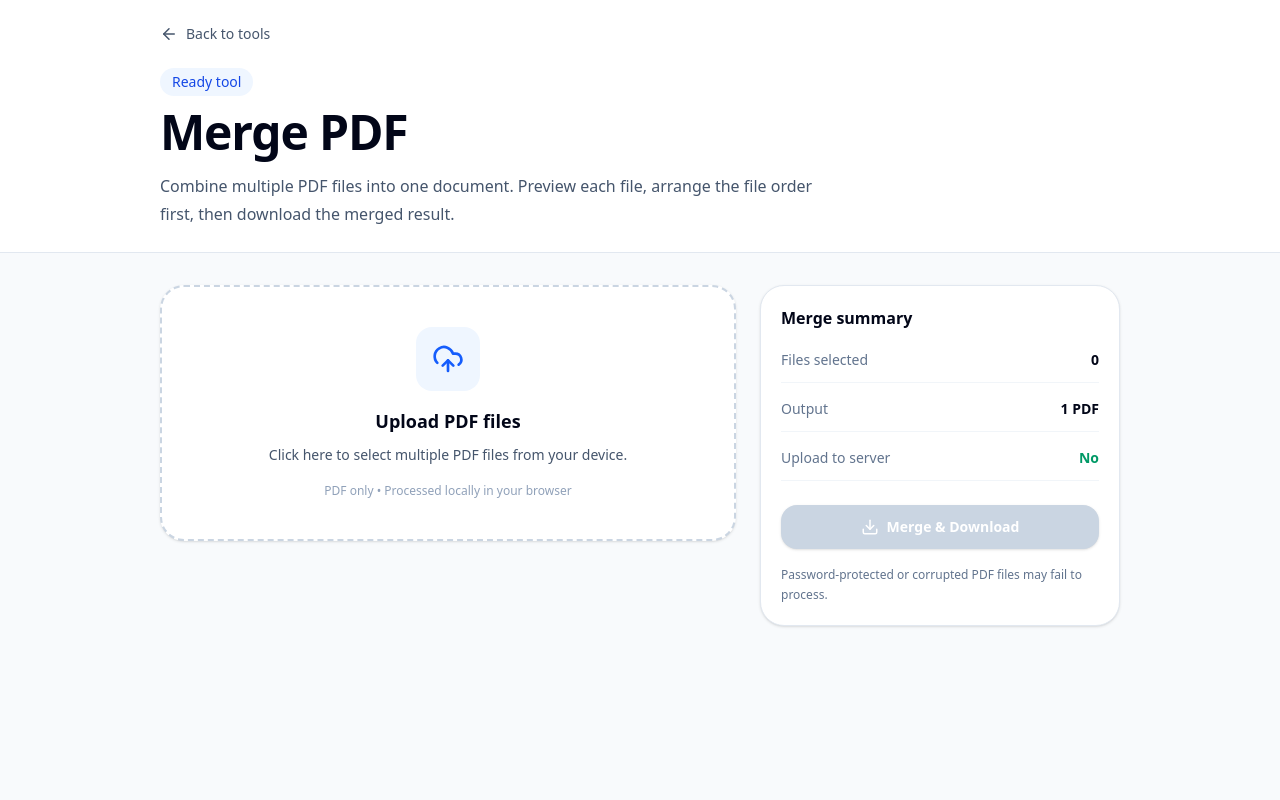
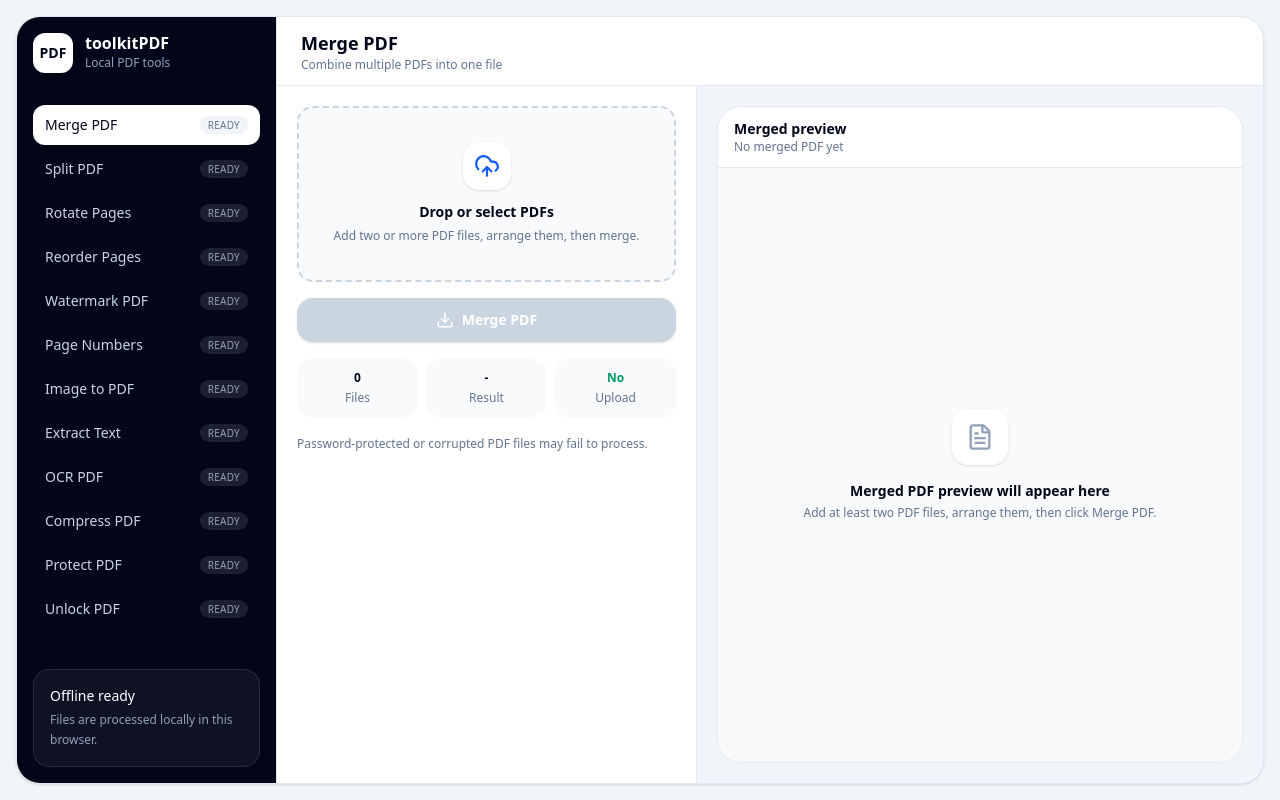
Before and after one commit to fdhlaly/toolkitPDF, a Next.js app: page /tools/merge in a window 1280 px wide. Built offline with nearby package versions, Linux system fonts and the light colour scheme.

Commit message:
feat: refactor MergePdfPage to use AppShell and enhance merged PDF preview functionality

```diff
--- a/src/app/tools/merge/page.tsx
+++ b/src/app/tools/merge/page.tsx
@@ -1,21 +1,18 @@
 "use client";
 
-import PdfPreviewModal from "@/components/PdfPreviewModal";
-import Link from "next/link";
+import AppShell from "@/components/AppShell";
 import { PDFDocument } from "pdf-lib";
 import {
   ArrowDown,
-  ArrowLeft,
   ArrowUp,
   Download,
-  Eye,
   FileText,
   Loader2,
   Trash2,
   UploadCloud,
   X,
 } from "lucide-react";
-import { ChangeEvent, useState } from "react";
+import { ChangeEvent, useEffect, useState } from "react";
 
 type PdfFileItem = {
   id: string;
@@ -32,15 +29,31 @@ const formatFileSize = (size: number) => {
 
 export default function MergePdfPage() {
   const [files, setFiles] = useState<PdfFileItem[]>([]);
-  const [previewFile, setPreviewFile] = useState<File | null>(null);
+  const [mergedBlob, setMergedBlob] = useState<Blob | null>(null);
+  const [mergedPreviewUrl, setMergedPreviewUrl] = useState("");
   const [isMerging, setIsMerging] = useState(false);
   const [error, setError] = useState("");
+
+  useEffect(() => {
+    return () => {
+      if (mergedPreviewUrl) {
+        URL.revokeObjectURL(mergedPreviewUrl);
+      }
+    };
+  }, [mergedPreviewUrl]);
+
+  const resetMergedResult = () => {
+    setMergedBlob(null);
+    setMergedPreviewUrl("");
+  };
 
   const handleFileChange = (event: ChangeEvent<HTMLInputElement>) => {
     const selectedFiles = Array.from(event.target.files || []);
 
     const pdfFiles = selectedFiles.filter(
-      (file) => file.type === "application/pdf" || file.name.endsWith(".pdf"),
+      (file) =>
+        file.type === "application/pdf" ||
+        file.name.toLowerCase().endsWith(".pdf"),
     );
 
     if (pdfFiles.length !== selectedFiles.length) {
@@ -54,18 +67,25 @@ export default function MergePdfPage() {
       file,
     }));
 
+    if (mappedFiles.length === 0) {
+      event.target.value = "";
+      return;
+    }
+
+    resetMergedResult();
     setFiles((prev) => [...prev, ...mappedFiles]);
     event.target.value = "";
   };
 
   const removeFile = (id: string) => {
+    resetMergedResult();
     setFiles((prev) => prev.filter((item) => item.id !== id));
   };
 
   const clearFiles = () => {
+    resetMergedResult();
     setFiles([]);
     setError("");
-    setPreviewFile(null);
   };
 
   const moveFile = (index: number, direction: "up" | "down") => {
@@ -82,6 +102,7 @@ export default function MergePdfPage() {
         newFiles[index],
       ];
 
+      resetMergedResult();
       return newFiles;
     });
   };
@@ -119,7 +140,23 @@ export default function MergePdfPage() {
       pdfView.set(mergedPdfBytes);
 
       const blob = new Blob([pdfArrayBuffer], { type: "application/pdf" });
-      const url = URL.createObjectURL(blob);
+      const previewUrl = URL.createObjectURL(blob);
+
+      setMergedBlob(blob);
+      setMergedPreviewUrl(previewUrl);
+    } catch {
+      setError(
+        "Failed to merge PDF files. Make sure the files are valid and not password-protected.",
+      );
+    } finally {
+      setIsMerging(false);
+    }
+  };
+
+  const downloadMergedPdf = () => {
+    if (!mergedBlob) return;
+
+    const url = URL.createObjectURL(mergedBlob);
 
     const link = document.createElement("a");
     link.href = url;
@@ -129,48 +166,20 @@ export default function MergePdfPage() {
     document.body.removeChild(link);
 
     URL.revokeObjectURL(url);
-    } catch {
-      setError(
-        "Failed to merge PDF files. Make sure the files are valid and not password-protected.",
-      );
-    } finally {
-      setIsMerging(false);
-    }
   };
 
   return (
-    <>
-      <main className="min-h-screen bg-slate-50">
-        <section className="border-b border-slate-200 bg-white">
-          <div className="mx-auto max-w-5xl px-5 py-6 md:px-8">
-            <Link
-              href="/"
-              className="mb-6 inline-flex items-center gap-2 text-sm font-medium text-slate-600 transition hover:text-slate-950"
+    <AppShell
+      title="Merge PDF"
+      description="Combine multiple PDFs into one file"
+      activeHref="/tools/merge"
+      showMobileBackLink
+      contentClassName="flex-1 overflow-hidden"
     >
-              <ArrowLeft size={18} />
-              Back to tools
-            </Link>
-
-            <div>
-              <p className="mb-3 inline-flex rounded-full bg-blue-50 px-3 py-1 text-sm font-medium text-blue-700">
-                Ready tool
-              </p>
-
-              <h1 className="text-3xl font-bold tracking-tight text-slate-950 md:text-5xl">
-                Merge PDF
-              </h1>
-
-              <p className="mt-4 max-w-2xl text-base leading-7 text-slate-600">
-                Combine multiple PDF files into one document. Preview each file,
-                arrange the file order first, then download the merged result.
-              </p>
-            </div>
-          </div>
-        </section>
-
-        <section className="mx-auto grid max-w-5xl gap-6 px-5 py-8 md:px-8 lg:grid-cols-[1fr_360px]">
-          <div className="space-y-5">
-            <label className="flex min-h-64 cursor-pointer flex-col items-center justify-center rounded-3xl border-2 border-dashed border-slate-300 bg-white p-8 text-center shadow-sm transition hover:border-blue-300 hover:bg-blue-50/30">
+      <div className="grid h-full overflow-hidden lg:grid-cols-[420px_1fr]">
+        <section className="overflow-y-auto border-b border-slate-200 p-4 md:p-5 lg:border-b-0 lg:border-r">
+          <div className="space-y-4">
+            <label className="flex min-h-44 cursor-pointer flex-col items-center justify-center rounded-2xl border-2 border-dashed border-slate-300 bg-slate-50 p-6 text-center transition hover:border-blue-300 hover:bg-blue-50/40">
               <input
                 type="file"
                 accept="application/pdf,.pdf"
@@ -179,105 +188,99 @@ export default function MergePdfPage() {
                 onChange={handleFileChange}
               />
 
-              <div className="mb-4 flex h-16 w-16 items-center justify-center rounded-2xl bg-blue-50 text-blue-600">
-                <UploadCloud size={32} />
+              <div className="mb-3 flex size-12 items-center justify-center rounded-2xl bg-white text-blue-600 shadow-sm">
+                <UploadCloud size={26} />
               </div>
 
-              <h2 className="text-lg font-semibold text-slate-950">
-                Upload PDF files
+              <h2 className="text-sm font-semibold text-slate-950">
+                Drop or select PDFs
               </h2>
 
-              <p className="mt-2 max-w-md text-sm leading-6 text-slate-600">
-                Click here to select multiple PDF files from your device.
-              </p>
-
-              <p className="mt-4 text-xs font-medium text-slate-400">
-                PDF only • Processed locally in your browser
+              <p className="mt-1 text-xs leading-5 text-slate-500">
+                Add two or more PDF files, arrange them, then merge.
               </p>
             </label>
 
             {error && (
               <div className="flex items-start justify-between gap-4 rounded-2xl border border-red-200 bg-red-50 p-4 text-sm text-red-700">
                 <p>{error}</p>
-                <button onClick={() => setError("")}>
+                <button type="button" onClick={() => setError("")}>
                   <X size={18} />
                 </button>
               </div>
             )}
 
             {files.length > 0 && (
-              <div className="rounded-3xl border border-slate-200 bg-white p-5 shadow-sm">
+              <div className="rounded-2xl border border-slate-200 bg-white p-4">
                 <div className="mb-4 flex items-center justify-between gap-4">
                   <div>
-                    <h2 className="font-semibold text-slate-950">
+                    <h2 className="text-sm font-semibold text-slate-950">
                       Selected files
                     </h2>
-                    <p className="mt-1 text-sm text-slate-500">
-                      The final PDF will follow this order.
+                    <p className="mt-1 text-xs text-slate-500">
+                      Final PDF follows this order.
                     </p>
                   </div>
 
                   <button
+                    type="button"
                     onClick={clearFiles}
-                    className="inline-flex items-center gap-2 rounded-full border border-slate-200 px-4 py-2 text-sm font-medium text-slate-600 transition hover:border-red-200 hover:bg-red-50 hover:text-red-600"
+                    className="inline-flex items-center gap-2 rounded-xl border border-slate-200 px-3 py-2 text-xs font-medium text-slate-600 transition hover:border-red-200 hover:bg-red-50 hover:text-red-600"
                   >
-                    <Trash2 size={16} />
+                    <Trash2 size={15} />
                     Clear
                   </button>
                 </div>
 
-                <div className="space-y-3">
+                <div className="space-y-2">
                   {files.map((item, index) => (
                     <div
                       key={item.id}
-                      className="flex flex-col gap-3 rounded-2xl border border-slate-200 p-4 sm:flex-row sm:items-center"
+                      className="rounded-2xl border border-slate-200 bg-white p-3 transition hover:bg-slate-50"
                     >
-                      <div className="flex h-11 w-11 shrink-0 items-center justify-center rounded-xl bg-slate-100 text-slate-500">
-                        <FileText size={22} />
+                      <div className="flex items-start gap-3">
+                        <div className="flex size-10 shrink-0 items-center justify-center rounded-xl bg-slate-100 text-slate-500">
+                          <FileText size={20} />
                         </div>
 
                         <div className="min-w-0 flex-1">
-                        <p className="truncate font-medium text-slate-950">
+                          <p className="truncate text-sm font-semibold text-slate-950">
                             {index + 1}. {item.file.name}
                           </p>
-                        <p className="mt-1 text-sm text-slate-500">
+                          <p className="mt-1 text-xs text-slate-500">
                             {formatFileSize(item.file.size)}
                           </p>
                         </div>
+                      </div>
 
-                      <div className="flex items-center gap-1 self-end sm:self-auto">
+                      <div className="mt-3 flex items-center justify-end gap-1">
                         <button
-                          onClick={() => setPreviewFile(item.file)}
-                          className="rounded-lg p-2 text-slate-500 transition hover:bg-blue-50 hover:text-blue-600"
-                          title="Preview file"
+                          type="button"
+                          onClick={() => moveFile(index, "up")}
+                          disabled={index === 0}
+                          className="rounded-lg p-2 text-slate-500 transition hover:bg-white disabled:cursor-not-allowed disabled:opacity-30"
+                          title="Move up"
                         >
-                          <Eye size={17} />
+                          <ArrowUp size={16} />
                         </button>
 
                         <button
-                          onClick={() => moveFile(index, "up")}
-                          disabled={index === 0}
-                          className="rounded-lg p-2 text-slate-500 transition hover:bg-slate-100 disabled:cursor-not-allowed disabled:opacity-30"
-                          title="Move up"
+                          type="button"
+                          onClick={() => moveFile(index, "down")}
+                          disabled={index === files.length - 1}
+                          className="rounded-lg p-2 text-slate-500 transition hover:bg-white disabled:cursor-not-allowed disabled:opacity-30"
+                          title="Move down"
                         >
-                          <ArrowUp size={17} />
+                          <ArrowDown size={16} />
                         </button>
 
                         <button
-                          onClick={() => moveFile(index, "down")}
-                          disabled={index === files.length - 1}
-                          className="rounded-lg p-2 text-slate-500 transition hover:bg-slate-100 disabled:cursor-not-allowed disabled:opacity-30"
-                          title="Move down"
-                        >
-                          <ArrowDown size={17} />
-                        </button>
-
-                        <button
+                          type="button"
                           onClick={() => removeFile(item.id)}
                           className="rounded-lg p-2 text-slate-500 transition hover:bg-red-50 hover:text-red-600"
                           title="Remove file"
                         >
-                          <Trash2 size={17} />
+                          <Trash2 size={16} />
                         </button>
                       </div>
                     </div>
@@ -285,59 +288,96 @@ export default function MergePdfPage() {
                 </div>
               </div>
             )}
-          </div>
-
-          <aside className="h-fit rounded-3xl border border-slate-200 bg-white p-5 shadow-sm lg:sticky lg:top-6">
-            <h2 className="font-semibold text-slate-950">Merge summary</h2>
-
-            <div className="mt-5 space-y-4 text-sm">
-              <div className="flex items-center justify-between border-b border-slate-100 pb-3">
-                <span className="text-slate-500">Files selected</span>
-                <span className="font-semibold text-slate-950">
-                  {files.length}
-                </span>
-              </div>
-
-              <div className="flex items-center justify-between border-b border-slate-100 pb-3">
-                <span className="text-slate-500">Output</span>
-                <span className="font-semibold text-slate-950">1 PDF</span>
-              </div>
-
-              <div className="flex items-center justify-between border-b border-slate-100 pb-3">
-                <span className="text-slate-500">Upload to server</span>
-                <span className="font-semibold text-emerald-600">No</span>
-              </div>
-            </div>
 
             <button
-              onClick={mergePdfFiles}
-              disabled={isMerging || files.length < 2}
-              className="mt-6 inline-flex w-full items-center justify-center gap-2 rounded-2xl bg-blue-600 px-5 py-3 text-sm font-semibold text-white shadow-sm transition hover:bg-blue-700 disabled:cursor-not-allowed disabled:bg-slate-300"
+              type="button"
+              onClick={mergedBlob ? downloadMergedPdf : mergePdfFiles}
+              disabled={isMerging || (!mergedBlob && files.length < 2)}
+              className="inline-flex w-full items-center justify-center gap-2 rounded-2xl bg-blue-600 px-5 py-3 text-sm font-semibold text-white shadow-sm transition hover:bg-blue-700 disabled:cursor-not-allowed disabled:bg-slate-300"
             >
               {isMerging ? (
                 <>
                   <Loader2 size={18} className="animate-spin" />
                   Merging...
                 </>
+              ) : mergedBlob ? (
+                <>
+                  <Download size={18} />
+                  Download Merged PDF
+                </>
               ) : (
                 <>
                   <Download size={18} />
-                  Merge & Download
+                  Merge PDF
                 </>
               )}
             </button>
 
-            <p className="mt-4 text-xs leading-5 text-slate-500">
+            <div className="grid grid-cols-3 gap-2 text-center text-xs">
+              <div className="rounded-2xl bg-slate-50 p-3">
+                <p className="font-semibold text-slate-950">{files.length}</p>
+                <p className="mt-1 text-slate-500">Files</p>
+              </div>
+
+              <div className="rounded-2xl bg-slate-50 p-3">
+                <p className="font-semibold text-slate-950">
+                  {mergedBlob ? "Ready" : "-"}
+                </p>
+                <p className="mt-1 text-slate-500">Result</p>
+              </div>
+
+              <div className="rounded-2xl bg-slate-50 p-3">
+                <p className="font-semibold text-emerald-600">No</p>
+                <p className="mt-1 text-slate-500">Upload</p>
+              </div>
+            </div>
+
+            <p className="text-xs leading-5 text-slate-500">
               Password-protected or corrupted PDF files may fail to process.
             </p>
-          </aside>
+          </div>
         </section>
-      </main>
 
-      <PdfPreviewModal
-        file={previewFile}
-        onClose={() => setPreviewFile(null)}
+        <section className="min-h-130 bg-slate-100 p-4 md:p-5">
+          <div className="flex h-full min-h-120 flex-col overflow-hidden rounded-3xl border border-slate-200 bg-white">
+            <div className="flex items-center justify-between gap-4 border-b border-slate-200 px-4 py-3">
+              <div className="min-w-0">
+                <h2 className="text-sm font-semibold text-slate-950">
+                  Merged preview
+                </h2>
+                <p className="truncate text-xs text-slate-500">
+                  {mergedBlob ? "Merged PDF is ready" : "No merged PDF yet"}
+                </p>
+              </div>
+            </div>
+
+            <div className="flex-1 bg-slate-50">
+              {mergedPreviewUrl ? (
+                <iframe
+                  src={mergedPreviewUrl}
+                  title="Merged PDF preview"
+                  className="h-full w-full"
                 />
-    </>
+              ) : (
+                <div className="flex h-full min-h-105 items-center justify-center p-6">
+                  <div className="text-center">
+                    <div className="mx-auto mb-4 flex size-14 items-center justify-center rounded-2xl bg-white text-slate-400 shadow-sm">
+                      <FileText size={28} />
+                    </div>
+                    <p className="text-sm font-semibold text-slate-950">
+                      Merged PDF preview will appear here
+                    </p>
+                    <p className="mt-1 text-xs text-slate-500">
+                      Add at least two PDF files, arrange them, then click Merge
+                      PDF.
+                    </p>
+                  </div>
+                </div>
+              )}
+            </div>
+          </div>
+        </section>
+      </div>
+    </AppShell>
   );
 }
```
Lines whose indentation alone changed are shown as unchanged.
